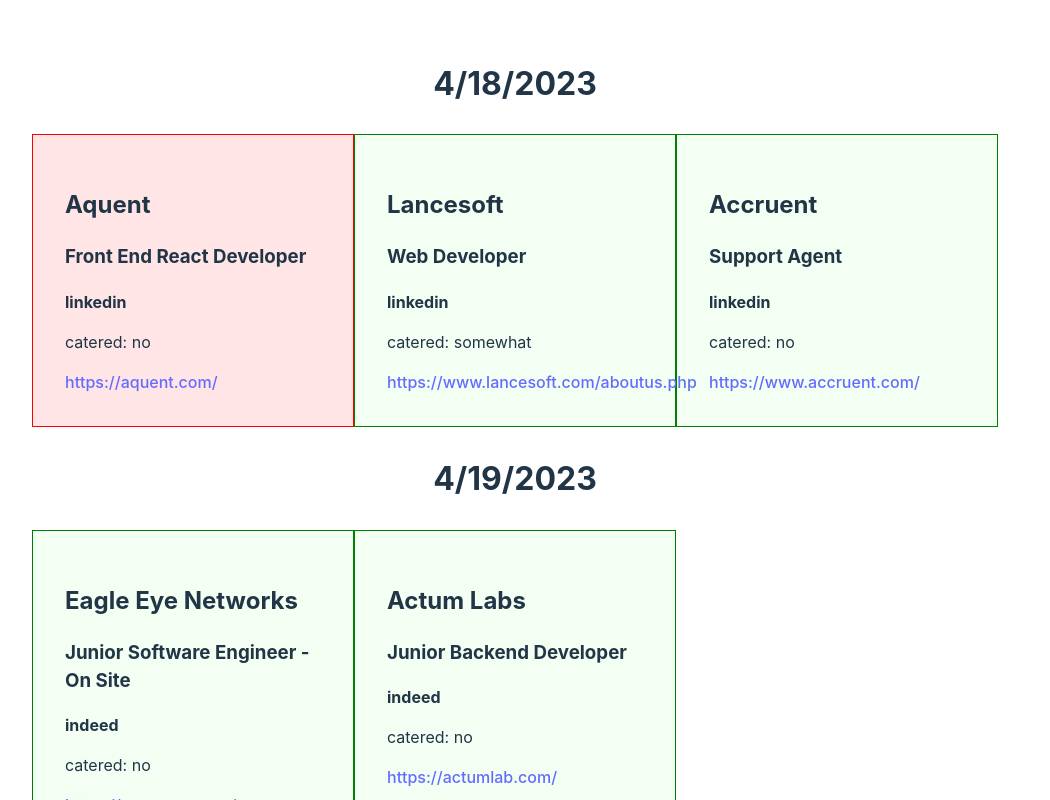
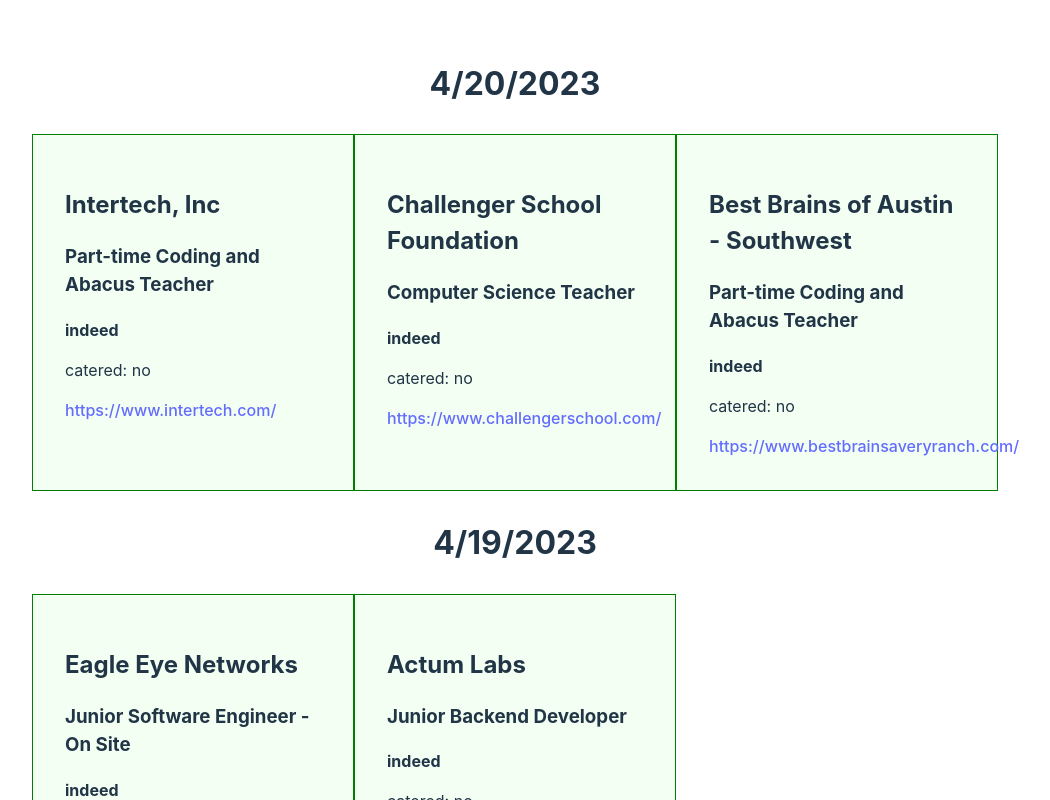
Before and after one commit to TobyVB/job-tracker, a React (Vite) app: page / in a window 1280 px wide. Shown: the top 800 px of the page, without its empty margins (125-1175 px from the left). Built offline with nearby package versions, Linux system fonts and the light colour scheme.

Commit message:
add 3 new jobs

```diff
--- a/data.js
+++ b/data.js
@@ -110,6 +110,63 @@
     remote: true,
     available: true,
   },
+  {
+    org: "Intertech, Inc",
+    link: "https://www.intertech.com/",
+    posting:
+      "https://www.indeed.com/viewjob?from=app-tracker-post_apply-appcard&hl=en&jk=9aab0c65480c9983&tk=1gufdoeemqoer800",
+    position: "Part-time Coding and Abacus Teacher",
+    time: 1681997783150,
+    catered: "no",
+    response: false,
+    firstInterview: false,
+    secondInterview: false,
+    thirdInterview: false,
+    hired: false,
+    middleMan: "indeed",
+    message: "",
+    reference: "",
+    remote: true,
+    available: true,
+  },
+  {
+    org: "Challenger School Foundation",
+    link: "https://www.challengerschool.com/",
+    posting:
+      "https://www.indeed.com/viewjob?from=app-tracker-post_apply-appcard&hl=en&jk=2ccc22725b8331c4&tk=1gufdoeemqoer800",
+    position: "Computer Science Teacher",
+    time: 1681997783150,
+    catered: "no",
+    response: false,
+    firstInterview: false,
+    secondInterview: false,
+    thirdInterview: false,
+    hired: false,
+    middleMan: "indeed",
+    message: "",
+    reference: "",
+    remote: false,
+    available: true,
+  },
+  {
+    org: "Best Brains of Austin - Southwest",
+    link: "https://www.bestbrainsaveryranch.com/",
+    posting:
+      "https://www.indeed.com/viewjob?from=app-tracker-post_apply-appcard&hl=en&jk=1bab0366da9f7653&tk=1gufdoeemqoer800",
+    position: "Part-time Coding and Abacus Teacher",
+    time: 1681997783150,
+    catered: "no",
+    response: false,
+    firstInterview: false,
+    secondInterview: false,
+    thirdInterview: false,
+    hired: false,
+    middleMan: "indeed",
+    message: "",
+    reference: "",
+    remote: false,
+    available: true,
+  },
   //     {
   //   org: "",
   //   link: "",
--- a/src/App.jsx
+++ b/src/App.jsx
@@ -19,7 +19,9 @@
 
   return (
     <div className="App">
-      {newArr().map((date, idx) => {
+      {newArr()
+        .reverse()
+        .map((date, idx) => {
           return (
             <div key={idx} style={{ border: "1px solid white" }}>
               <h2 style={{ fontSize: "2rem" }}>{date}</h2>
```
Lines whose indentation alone changed are shown as unchanged.
